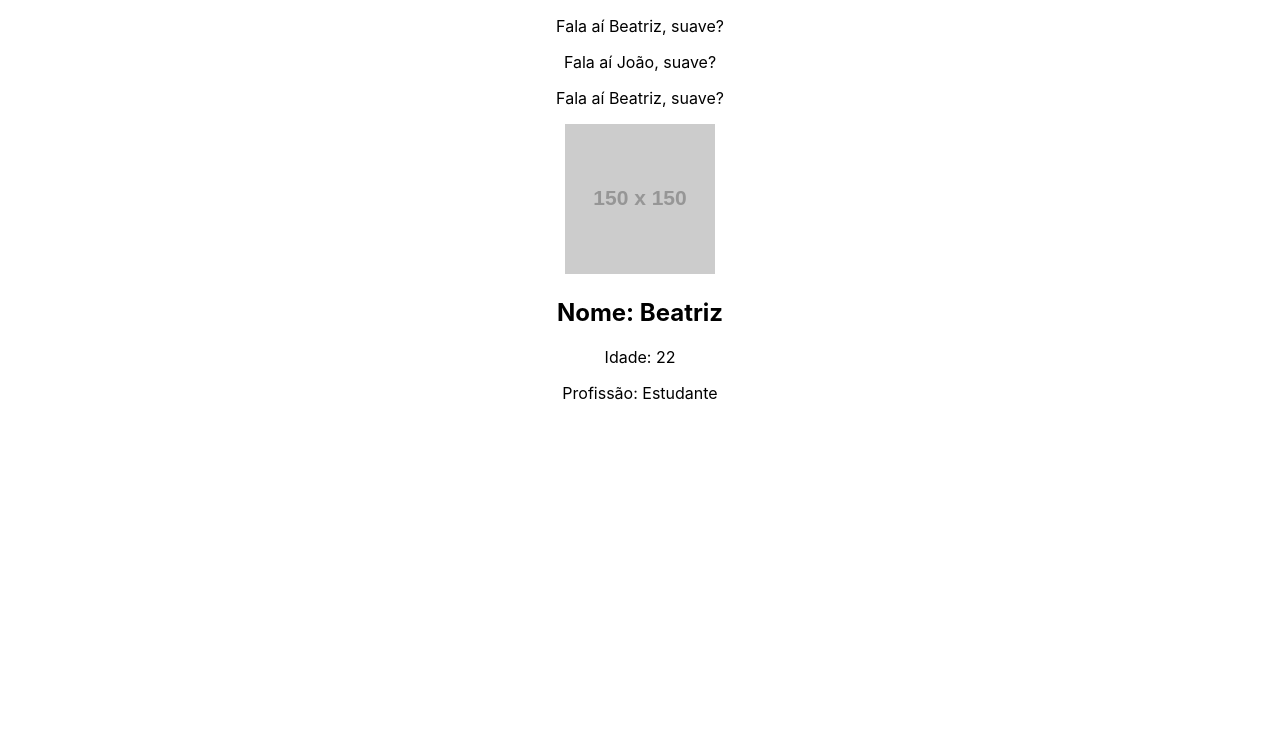
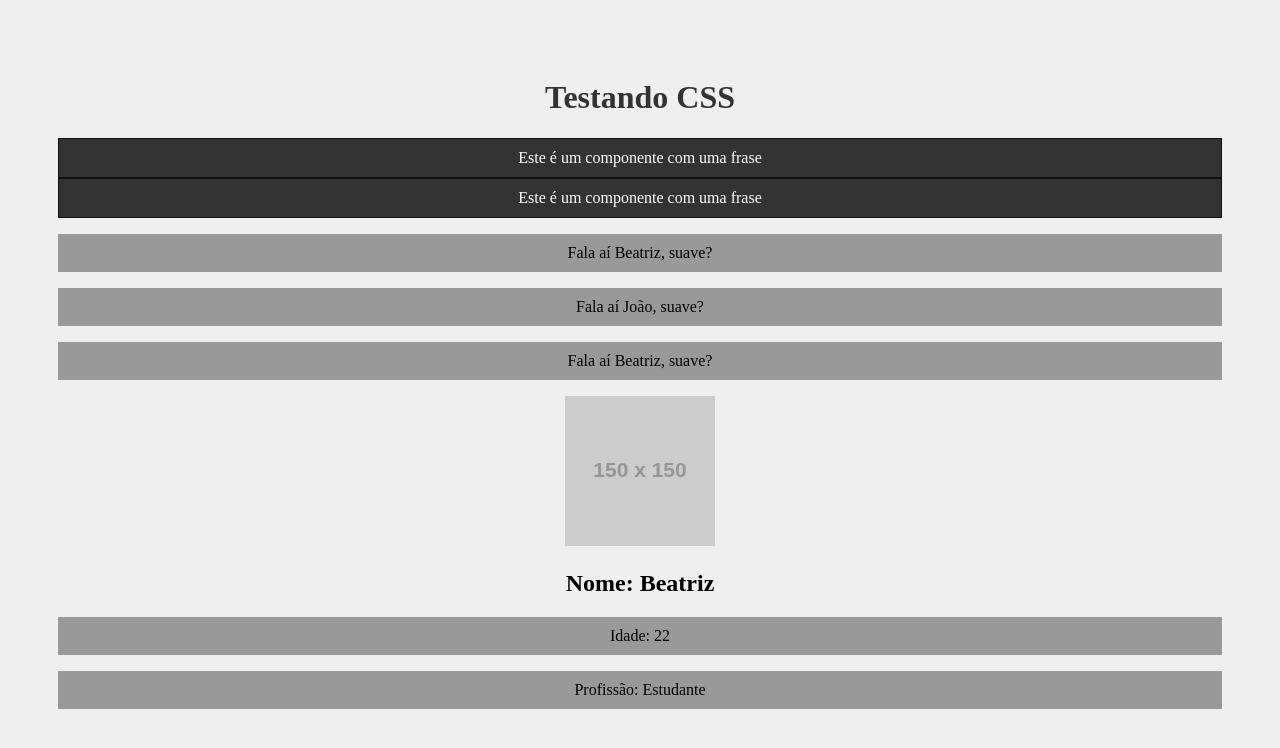
Before and after one commit to BEATRIZ158/Projetos-React, a React (Create React App) app in the folder meu-projeto/: page / in a window 1280 px wide. Shown: the top 748 px of the page. Built offline with nearby package versions, Linux system fonts and the light colour scheme.

Commit message:
Testando CSS

```diff
--- a/meu-projeto/src/App.js
+++ b/meu-projeto/src/App.js
@@ -2,6 +2,7 @@
 import './App.css';
 import SayMyName  from './components/SayMyName';
 import Pessoa from './components/Pessoa';
+import Frase from './components/Frase';
 
 function App() {
   const name = 'Beatriz'
@@ -9,18 +10,13 @@
   // Convertendo os caracteres em MAIUSCULO
   const newname = name.toUpperCase()
 
-  // Criando função sum
-  function sum(a, b){
-    return a + b
-  }
-
-  // Alteração de atributos
-  const url = 'https://via.placeholder.com/150'
-
   // Elementos JSX precisam estar em algum elemento
   // Inserindo a propriedade que é necessária para o componente via atributo (nome)
   return (
     <div className="App">
+      <h1>Testando CSS</h1>
+      <Frase/>
+      <Frase/>
       <SayMyName nome="Beatriz"/>
       <SayMyName nome="João"/>
       <SayMyName nome={name}/>
--- a/meu-projeto/src/components/Frase.js
+++ b/meu-projeto/src/components/Frase.js
@@ -1,7 +1,9 @@
+import styles from './Frase.module.css'
+
 function Frase(){
     return(
-        <div>
-            <p>Este é um componente com uma frase</p>
+        <div className={styles.fraseContainer}>
+            <p className={styles.fraseContent}>Este é um componente com uma frase</p>
         </div>
     )
 }
--- /dev/null
+++ b/meu-projeto/src/components/Frase.module.css
@@ -0,0 +1,10 @@
+.fraseContainer{
+    background-color: #333;
+    border: 1px solid #111;
+}
+
+.fraseContent{
+    color: #fff;
+    background-color: #333;
+    margin: 0;
+}
--- a/meu-projeto/src/index.css
+++ b/meu-projeto/src/index.css
@@ -1,13 +1,13 @@
 body {
-  margin: 0;
-  font-family: -apple-system, BlinkMacSystemFont, 'Segoe UI', 'Roboto', 'Oxygen',
-    'Ubuntu', 'Cantarell', 'Fira Sans', 'Droid Sans', 'Helvetica Neue',
-    sans-serif;
-  -webkit-font-smoothing: antialiased;
-  -moz-osx-font-smoothing: grayscale;
+  padding: 50px;
+  background-color: #efefef;
 }
 
-code {
-  font-family: source-code-pro, Menlo, Monaco, Consolas, 'Courier New',
-    monospace;
+h1{
+  color: #333;
 }
+
+p {
+  background-color: #999;
+  padding: 10px;
+}
```
Also changed, not shown: meu-projeto/Estudos/css.txt (added).
